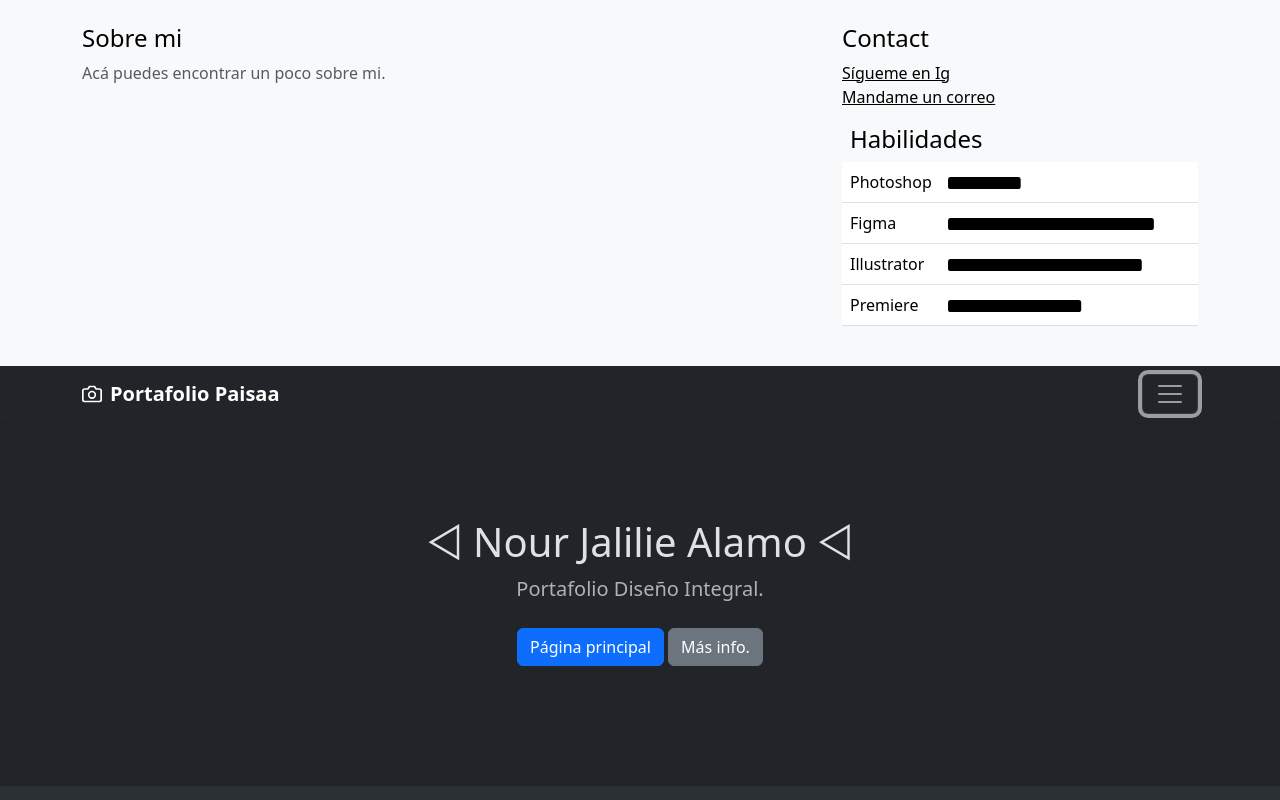
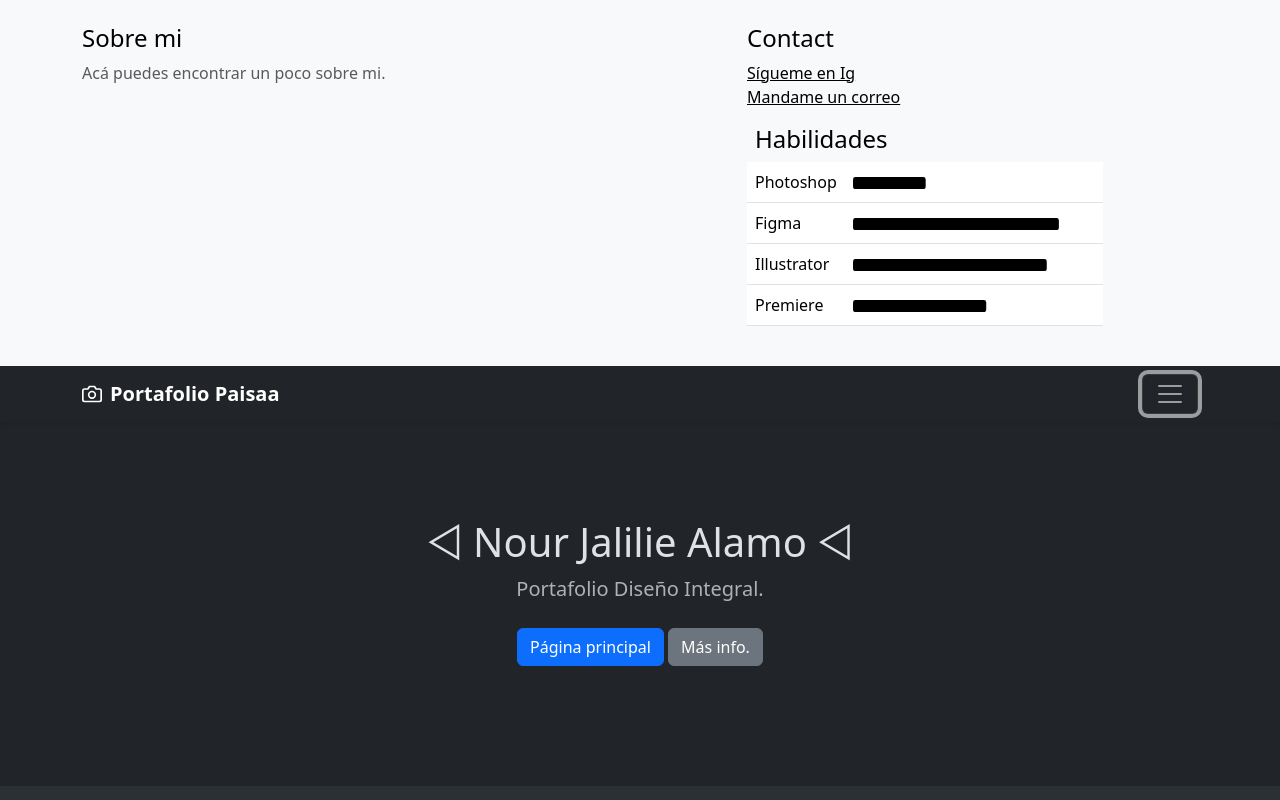
Before and after one commit to NourJalilie/Clase10, a plain HTML site: page index.html in a window 1280 px wide. Both pictures are taken after a click on the button "Toggle navigation". Shown: the top 800 px of the page. Drawn offline with nearby package versions, Linux system fonts and the light colour scheme; no server answers.

Commit message:
Update index.html

```diff
--- a/index.html
+++ b/index.html
@@ -19,7 +19,7 @@
                                 Acá puedes encontrar un poco sobre mi.
                             </p>
                         </div>
-                        <div class="col-sm-4 offset-md-1 py-4">
+                         <div class="col-sm-4 <!--offset-md-1--> py-4">
                              <h4>Contact</h4>
                             <ul class="list-unstyled">
                                 <li><a href="https://www.instagram.com/paisa.dno/" class="text-black">Sígueme en Ig</a></li>
```
